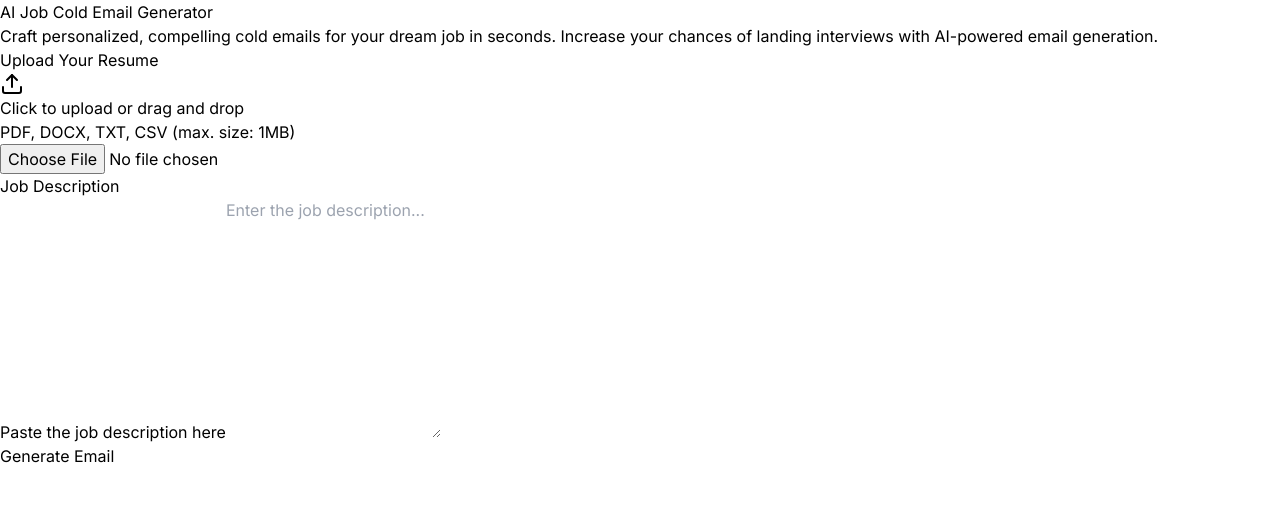
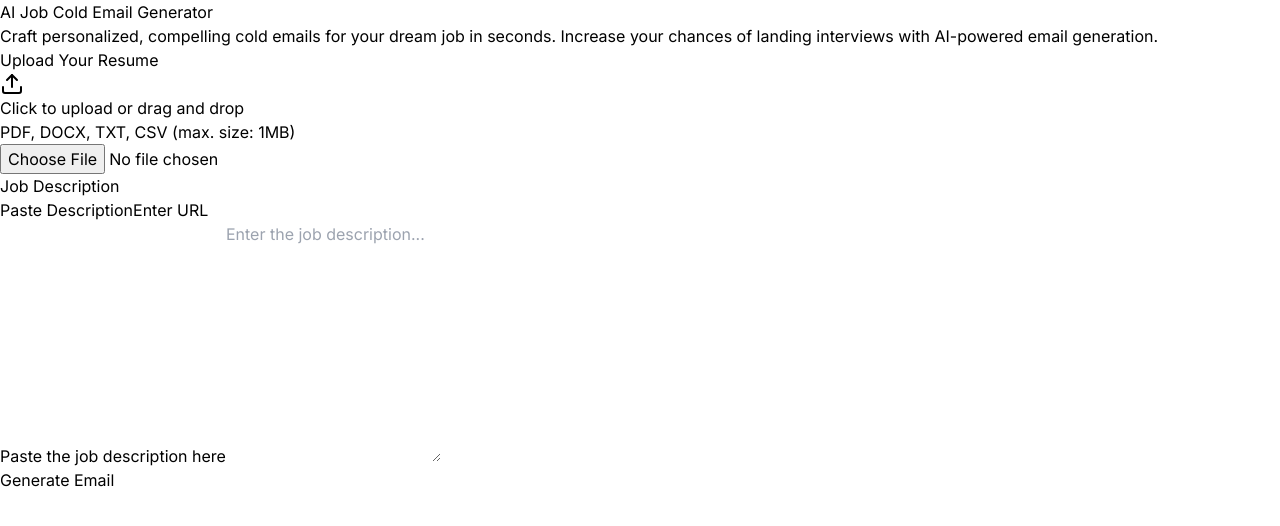
Before and after one commit to muhammaduxair/jceg, a Next.js app in the folder frontend/: page / in a window 1280 px wide. Shown: the top 526 px of the page. Built offline with nearby package versions, Linux system fonts and the light colour scheme; no server answers.

Commit message:
feat: added frontend logic for job url loading

```diff
--- a/frontend/package.json
+++ b/frontend/package.json
@@ -15,6 +15,7 @@
     "@radix-ui/react-label": "^2.1.1",
     "@radix-ui/react-primitive": "^2.0.1",
     "@radix-ui/react-slot": "^1.1.1",
+    "@radix-ui/react-tabs": "^1.1.2",
     "@radix-ui/react-use-controllable-state": "^1.1.0",
     "class-variance-authority": "^0.7.1",
     "clsx": "^2.1.1",
--- a/frontend/src/app/page.tsx
+++ b/frontend/src/app/page.tsx
@@ -6,7 +6,7 @@ import JobDescription from "@/components/job-description";
 import GenerateButton from "@/components/generate-button";
 import EmailResults from "@/components/email-results";
 import { useNavigationHeight } from "@/hooks/use-navigation-height";
-import { useCallback, useState } from "react";
+import { useCallback, useEffect, useState } from "react";
 import { IGenerateEmailResponse } from "@/utils";
 import apiService from "@/utils/api-service";
 import toast from "react-hot-toast";
@@ -23,6 +23,9 @@ export default function Home() {
   // ====== State Management ======
   const [resume, setResume] = useState<File | null>(null);
   const [jobDescription, setJobDescription] = useState("");
+  const [jobDescActiveTab, setJobDescActiveTab] = useState<"paste" | "url">(
+    "paste"
+  );
   const [generatedResponse, setGeneratedResponse] =
     useState<IGenerateEmailResponse>({} as IGenerateEmailResponse);
   const [isGenerating, setIsGenerating] = useState(false);
@@ -37,6 +40,12 @@ export default function Home() {
   const handleJobDescriptionChange = useCallback((description: string) => {
     setJobDescription(description);
   }, []);
+  // ==============================
+
+  // ====== Use Effect ============
+  useEffect(() => {
+    setJobDescription("");
+  }, [jobDescActiveTab]);
   // ==============================
 
   const handleGenerate = async () => {
@@ -59,7 +68,12 @@ export default function Home() {
 
     const formData = new FormData();
     formData.append("resume_file", resume as File);
-    formData.append("job_description", jobDescription);
+
+    if (jobDescActiveTab === "url") {
+      formData.append("job_description_url", jobDescription);
+    } else {
+      formData.append("job_description", jobDescription);
+    }
 
     const response = await apiService.post<IGenerateEmailResponse>(
       "agent/generate-email",
@@ -101,6 +115,7 @@ export default function Home() {
         <JobDescription
           value={jobDescription}
           onChange={handleJobDescriptionChange}
+          setActiveTab={setJobDescActiveTab}
         />
         <GenerateButton
           onClick={handleGenerate}
--- a/frontend/src/components/job-description.tsx
+++ b/frontend/src/components/job-description.tsx
@@ -3,34 +3,83 @@
 import { motion } from "framer-motion";
 import { Textarea } from "@/components/ui/textarea";
 import { Label } from "@/components/ui/label";
+import { Input } from "@/components/ui/input";
+import { Tabs, TabsContent, TabsList, TabsTrigger } from "@/components/ui/tabs";
+import { Dispatch, SetStateAction } from "react";
 
 interface JobDescriptionProps {
   value: string;
   onChange: (value: string) => void;
+  setActiveTab: Dispatch<SetStateAction<"paste" | "url">>;
 }
 
 export default function JobDescription({
   value,
   onChange,
+  setActiveTab,
 }: JobDescriptionProps) {
   return (
     <motion.div
       initial={{ opacity: 0, y: 20 }}
       animate={{ opacity: 1, y: 0 }}
       transition={{ duration: 0.8, delay: 0.4 }}
+      className="space-y-4"
     >
-      <h2 className="text-2xl font-semibold mb-4">Job Description</h2>
+      <h2 className="text-2xl font-semibold mb-4 text-white">
+        Job Description
+      </h2>
+      <Tabs
+        defaultValue="paste"
+        onValueChange={(value) => setActiveTab(value as "paste" | "url")}
+        className="w-full"
+      >
+        <TabsList className="grid w-full grid-cols-2 bg-zinc-800 rounded-md p-1">
+          <TabsTrigger
+            value="paste"
+            className="data-[state=active]:bg-zinc-700 data-[state=active]:text-white text-zinc-400 rounded-sm transition-all"
+          >
+            Paste Description
+          </TabsTrigger>
+          <TabsTrigger
+            value="url"
+            className="data-[state=active]:bg-zinc-700 data-[state=active]:text-white text-zinc-400 rounded-sm transition-all"
+          >
+            Enter URL
+          </TabsTrigger>
+        </TabsList>
+        <TabsContent value="paste" className="mt-4">
           <div className="space-y-2">
-        <Label htmlFor="job-description">Paste the job description here</Label>
+            <Label htmlFor="job-description" className="text-white">
+              Paste the job description here
+            </Label>
             <Textarea
               id="job-description"
               placeholder="Enter the job description..."
-          className="bg-zinc-800 border-zinc-700 text-white placeholder-zinc-300 placeholder:text-zinc-300"
+              className="bg-zinc-800 border-zinc-700 text-white placeholder-zinc-400 focus:ring-zinc-600 focus:border-zinc-600"
               value={value}
               onChange={(e) => onChange(e.target.value)}
               rows={10}
             />
           </div>
+        </TabsContent>
+        <TabsContent value="url" className="mt-4">
+          <div className="space-y-2">
+            <Label htmlFor="job-url" className="text-white">
+              Enter the job posting URL
+            </Label>
+            <div className="flex space-x-2">
+              <Input
+                id="job-url"
+                type="url"
+                placeholder="https://example.com/job-posting"
+                className="bg-zinc-800 border-zinc-700 text-white placeholder-zinc-400 focus:ring-zinc-600 focus:border-zinc-600 flex-grow"
+                value={value}
+                onChange={(e) => onChange(e.target.value)}
+              />
+            </div>
+          </div>
+        </TabsContent>
+      </Tabs>
     </motion.div>
   );
 }
--- /dev/null
+++ b/frontend/src/components/ui/input.tsx
@@ -0,0 +1,22 @@
+import * as React from "react"
+
+import { cn } from "@/lib/utils"
+
+const Input = React.forwardRef<HTMLInputElement, React.ComponentProps<"input">>(
+  ({ className, type, ...props }, ref) => {
+    return (
+      <input
+        type={type}
+        className={cn(
+          "flex h-9 w-full rounded-md border border-input bg-transparent px-3 py-1 text-base shadow-sm transition-colors file:border-0 file:bg-transparent file:text-sm file:font-medium file:text-foreground placeholder:text-muted-foreground focus-visible:outline-none focus-visible:ring-1 focus-visible:ring-ring disabled:cursor-not-allowed disabled:opacity-50 md:text-sm",
+          className
+        )}
+        ref={ref}
+        {...props}
+      />
+    )
+  }
+)
+Input.displayName = "Input"
+
+export { Input }
--- /dev/null
+++ b/frontend/src/components/ui/tabs.tsx
@@ -0,0 +1,55 @@
+"use client"
+
+import * as React from "react"
+import * as TabsPrimitive from "@radix-ui/react-tabs"
+
+import { cn } from "@/lib/utils"
+
+const Tabs = TabsPrimitive.Root
+
+const TabsList = React.forwardRef<
+  React.ElementRef<typeof TabsPrimitive.List>,
+  React.ComponentPropsWithoutRef<typeof TabsPrimitive.List>
+>(({ className, ...props }, ref) => (
+  <TabsPrimitive.List
+    ref={ref}
+    className={cn(
+      "inline-flex h-9 items-center justify-center rounded-lg bg-muted p-1 text-muted-foreground",
+      className
+    )}
+    {...props}
+  />
+))
+TabsList.displayName = TabsPrimitive.List.displayName
+
+const TabsTrigger = React.forwardRef<
+  React.ElementRef<typeof TabsPrimitive.Trigger>,
+  React.ComponentPropsWithoutRef<typeof TabsPrimitive.Trigger>
+>(({ className, ...props }, ref) => (
+  <TabsPrimitive.Trigger
+    ref={ref}
+    className={cn(
+      "inline-flex items-center justify-center whitespace-nowrap rounded-md px-3 py-1 text-sm font-medium ring-offset-background transition-all focus-visible:outline-none focus-visible:ring-2 focus-visible:ring-ring focus-visible:ring-offset-2 disabled:pointer-events-none disabled:opacity-50 data-[state=active]:bg-background data-[state=active]:text-foreground data-[state=active]:shadow",
+      className
+    )}
+    {...props}
+  />
+))
+TabsTrigger.displayName = TabsPrimitive.Trigger.displayName
+
+const TabsContent = React.forwardRef<
+  React.ElementRef<typeof TabsPrimitive.Content>,
+  React.ComponentPropsWithoutRef<typeof TabsPrimitive.Content>
+>(({ className, ...props }, ref) => (
+  <TabsPrimitive.Content
+    ref={ref}
+    className={cn(
+      "mt-2 ring-offset-background focus-visible:outline-none focus-visible:ring-2 focus-visible:ring-ring focus-visible:ring-offset-2",
+      className
+    )}
+    {...props}
+  />
+))
+TabsContent.displayName = TabsPrimitive.Content.displayName
+
+export { Tabs, TabsList, TabsTrigger, TabsContent }
```
Also changed, not shown: 2 other files (tests, documents, lock files or other folders). Lines whose indentation alone changed are shown as unchanged.
